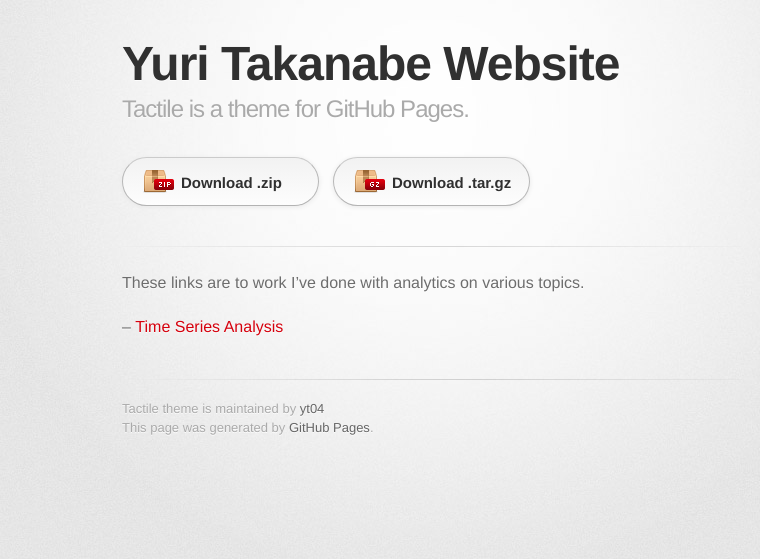
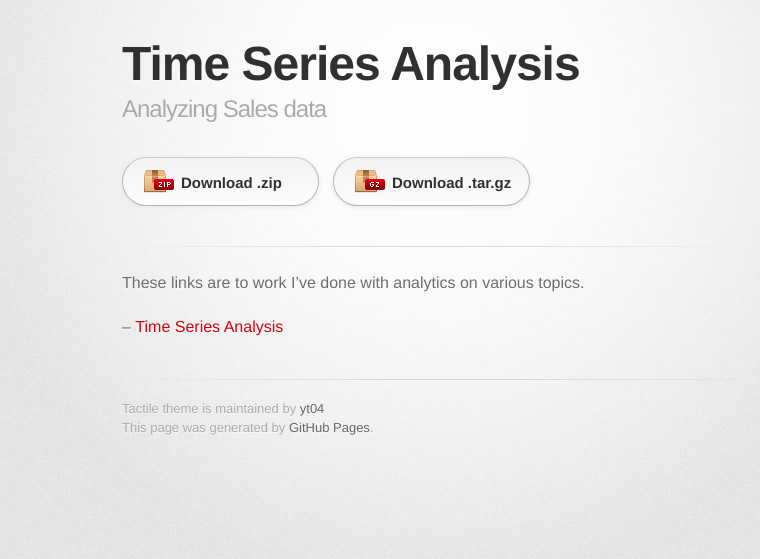
Before and after one commit to yt04/yt08.github.io, a Jekyll site: the page built from index.md, in a window 1280 px wide. Shown: the top 559 px of the page, without its empty margins (208-968 px from the left). Built offline with Jekyll 4.4.1, drawn with Linux system fonts in a browser that asks for light colours; some web fonts are replaced; our own code applies the rules of GitHub Pages for plain Markdown files.

Commit message:
Update index.md

```diff
--- a/index.md
+++ b/index.md
@@ -1,5 +1,6 @@
 ---
-title: Yuri Takanabe Website
+title: Time Series Analysis
+description: Analyzing Sales data
 ---
 
 These links are to work I've done with analytics on various topics.
```
